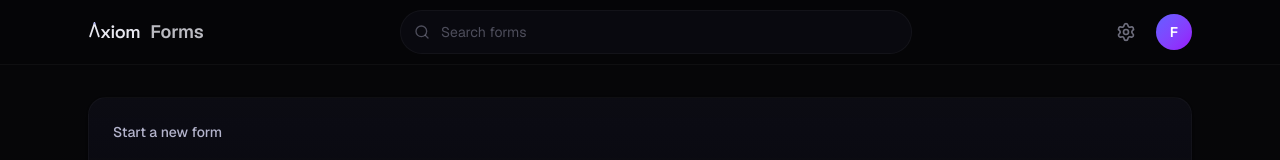
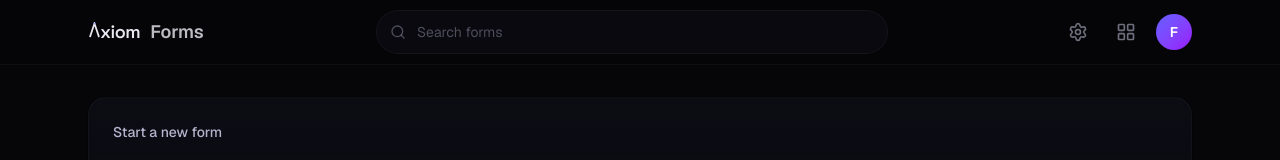
Before and after one commit to fabianprogrammer123/survai-app, a Next.js app: page /test in a window 1280 px wide. Shown: the top 160 px of the page. Built offline with nearby package versions, Linux system fonts and the light colour scheme; no server answers; a web font is replaced by a local one.

Commit message:
feat(dashboard): add Axiom apps-grid icon in header between settings and avatar
Matches Google Forms dashboard layout with the settings + apps-grid +
avatar trio at the top-right. Uses LayoutGrid from lucide-react (close
enough to Google's 9-dot grid for visual parity).

```diff
--- a/src/components/survey/dashboard/dashboard-header.tsx
+++ b/src/components/survey/dashboard/dashboard-header.tsx
@@ -1,7 +1,7 @@
 'use client';
 
 import { AxiomMark } from '@/components/axiom-mark';
-import { Search, Settings } from 'lucide-react';
+import { LayoutGrid, Search, Settings } from 'lucide-react';
 import {
   DropdownMenu,
   DropdownMenuContent,
@@ -45,6 +45,10 @@ export function DashboardHeader({ searchQuery, onSearchChange }: DashboardHeader
             <Settings className="h-5 w-5 text-muted-foreground/60 hover:text-muted-foreground" />
           </button>
 
+          <button className="p-2 rounded-lg hover:bg-muted/60 transition-colors" title="Axiom apps">
+            <LayoutGrid className="h-5 w-5 text-muted-foreground/60 hover:text-muted-foreground" />
+          </button>
+
           {/* Profile avatar */}
           <DropdownMenu>
             <DropdownMenuTrigger className="outline-none">
```
Also changed, not shown: 1 other file (tests, documents, lock files or other folders).
